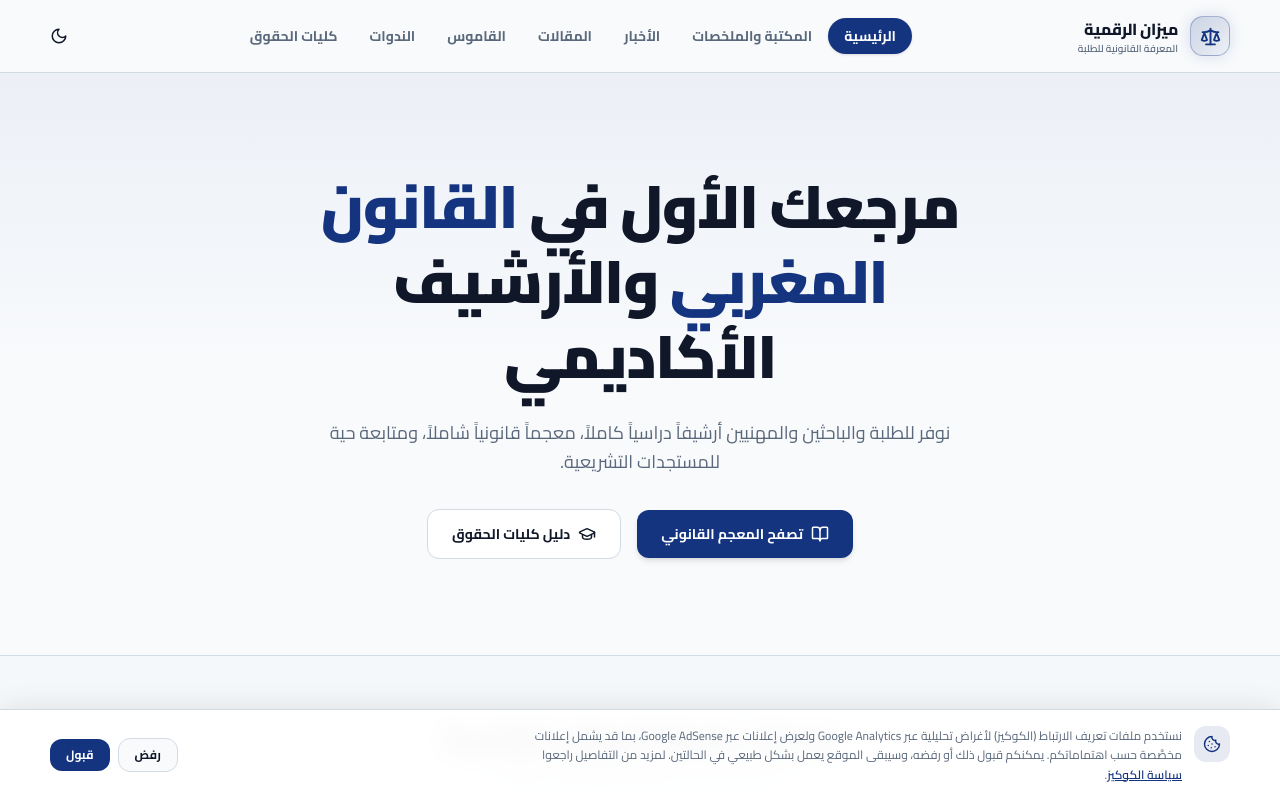
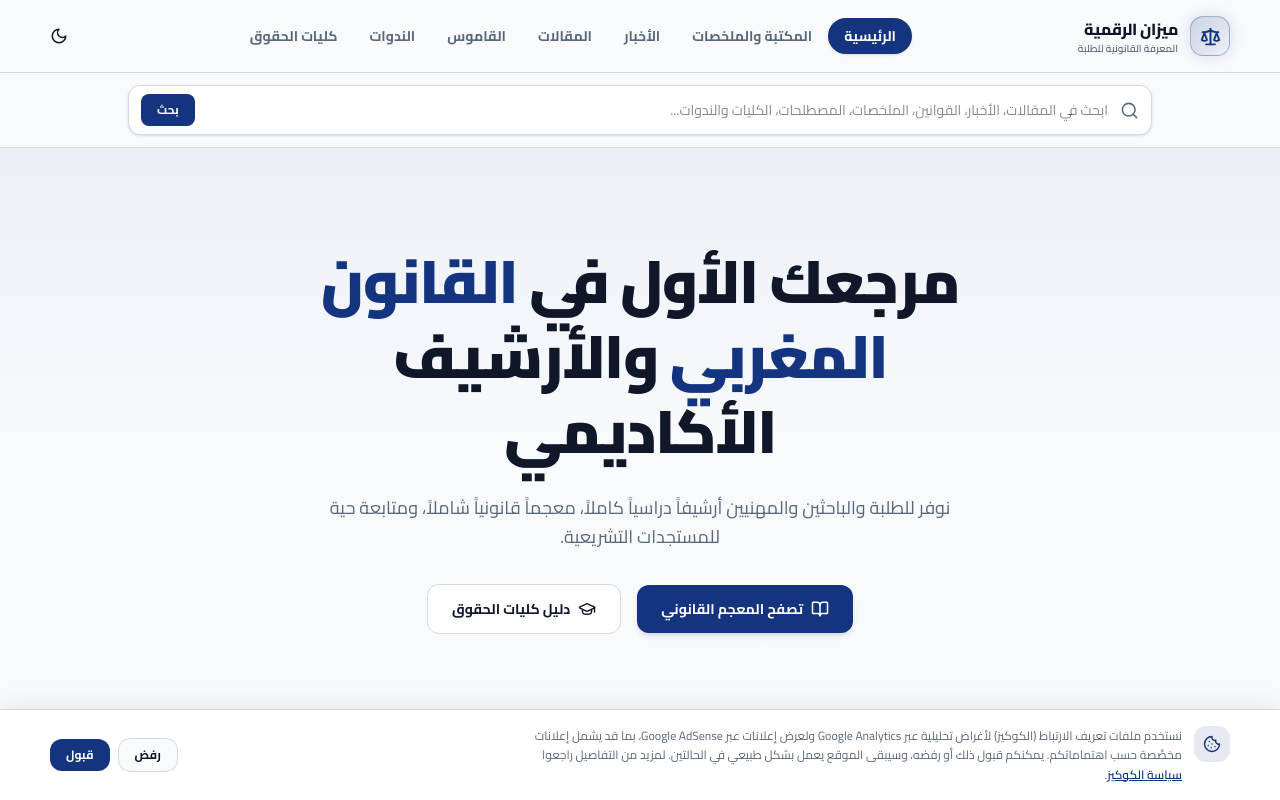
Before and after one commit to p4xre1/mizandigital, a React (Vite) app: page / in a window 1280 px wide. Shown: the top 800 px of the page. Built offline with nearby package versions, Linux system fonts and the light colour scheme; no server answers; the database is empty.

Commit message:
Show universal search across public site

```diff
--- a/src/layouts/PublicLayout.tsx
+++ b/src/layouts/PublicLayout.tsx
@@ -1,5 +1,6 @@
 import { Outlet } from "react-router-dom"
 import { Header, Footer } from "./PublicNavigation"
+import SiteSearchBar from "../components/search/SiteSearchBar"
 
 export default function PublicLayout({
   theme,
@@ -20,6 +21,7 @@ export default function PublicLayout({
         onToggleTheme={onToggleTheme}
         onToggleMenu={onToggleMenu}
       />
+      <SiteSearchBar />
       <Outlet />
       <Footer />
     </div>
```
